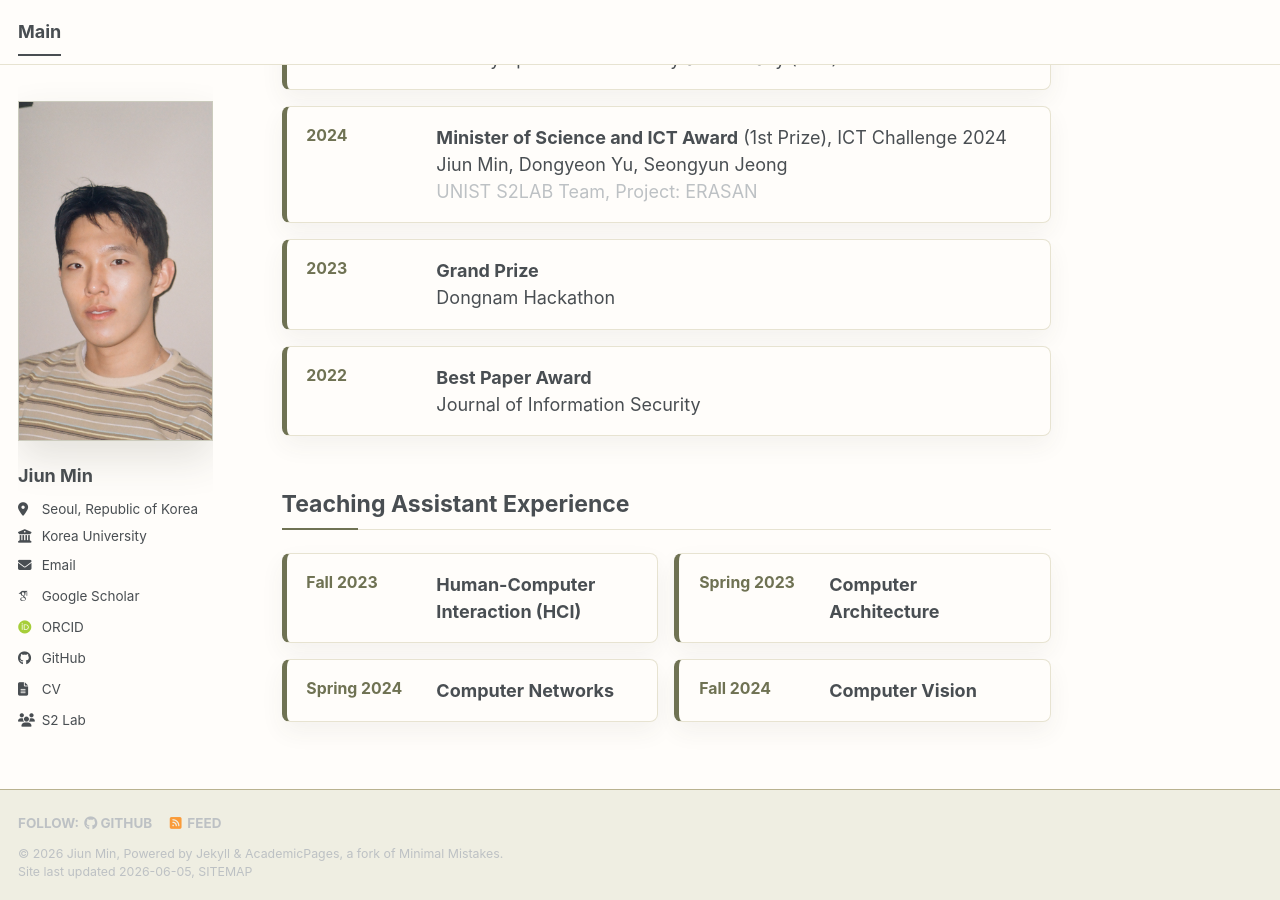
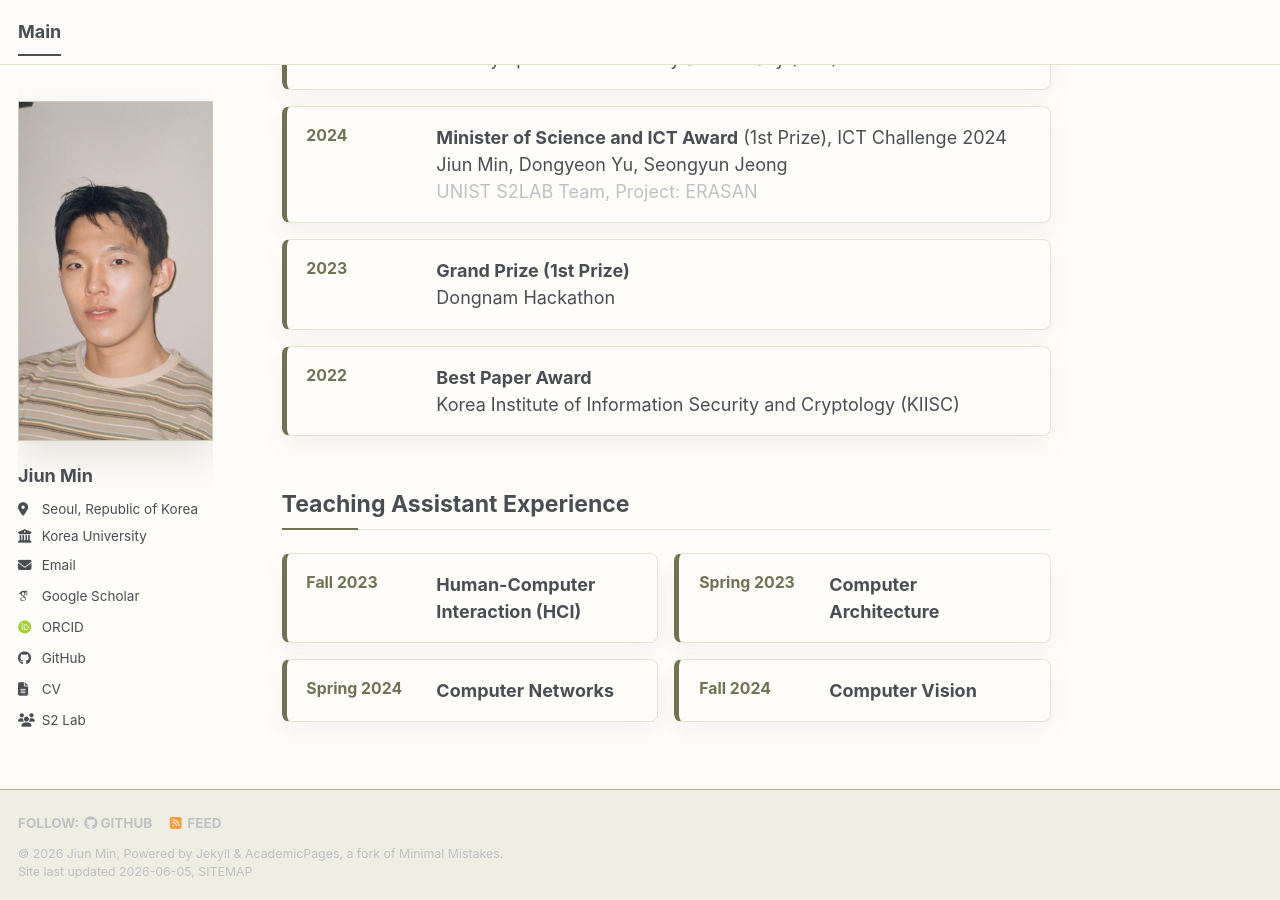
Before and after one commit to MJUCOM/MJUCOM.github.io, a Jekyll site: the page built from _pages/about.md, in a window 1280 px wide and 900 px high, scrolled down 2071 px. Built offline with Jekyll 4.4.1, drawn with Linux system fonts in a browser that asks for light colours; some web fonts are replaced; a script bundle is joined from its source files by our own code; library files that are not in the unit come from our copies.

Commit message:
prize modification

```diff
--- a/_pages/about.md
+++ b/_pages/about.md
@@ -110,11 +110,11 @@ redirect_from:
   </div>
   <div class="info-card">
     <span class="info-card-year">2023</span>
-    <div><strong>Grand Prize</strong><br>Dongnam Hackathon</div>
+    <div><strong>Grand Prize (1st Prize) </strong><br>Dongnam Hackathon</div>
   </div>
   <div class="info-card">
     <span class="info-card-year">2022</span>
-    <div><strong>Best Paper Award</strong><br>Journal of Information Security</div>
+    <div><strong>Best Paper Award</strong><br>Korea Institute of Information Security and Cryptology (KIISC)</div>
   </div>
 </div>
 
```
